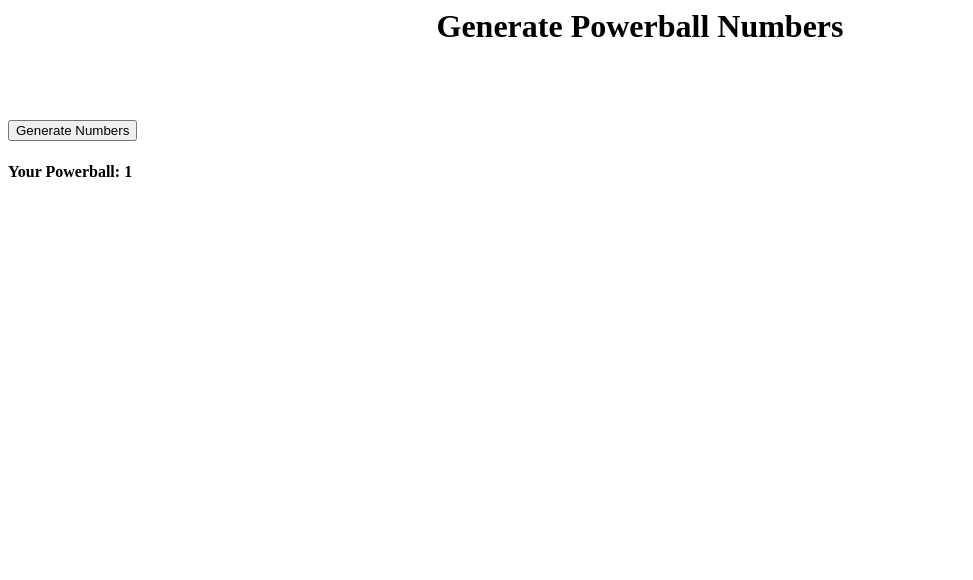
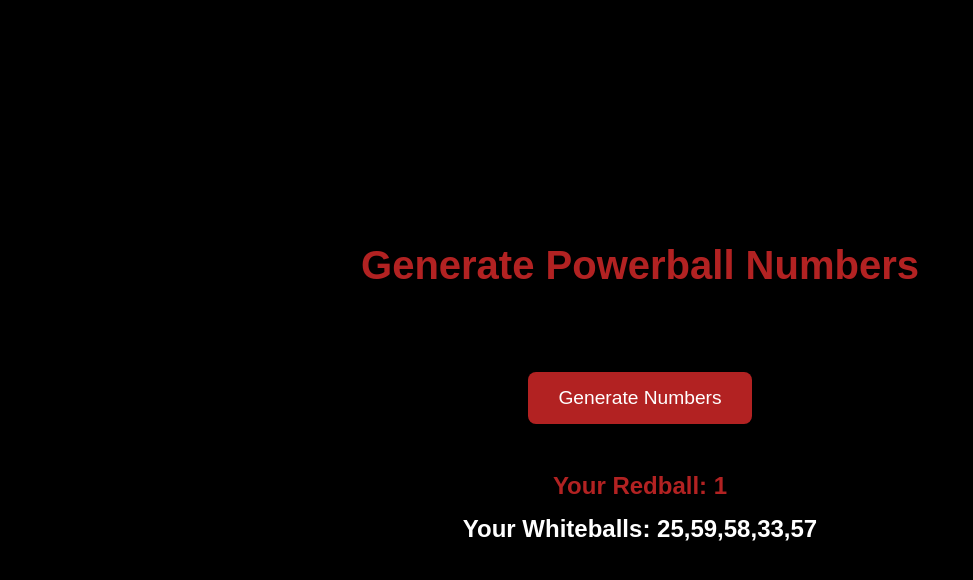
Before and after one commit to Rick7Peace/Powerball-Generator, a plain HTML site: page Powerball/assets/index.html in a window 1280 px wide. Both pictures are taken after a click on the button "Generate Numbers". Shown: the whole page, without its empty margins (0-973 px from the left). Drawn offline with Linux system fonts and the light colour scheme.

Commit message:
modified html, index.js, created css file

```diff
--- a/Powerball/assets/index.html
+++ b/Powerball/assets/index.html
@@ -1,5 +1,6 @@
 <!-- Declare the HTML document language as English -->
 <html lang="en">
+  <link rel ="stylesheet" href="./style.css">
   <head>
     <!-- Specify character encoding as UTF-8 to support most characters -->
     <meta charset="UTF-8" />
@@ -8,7 +9,7 @@
     <meta name="viewport" content="width=device-width, initial-scale=1.0" />
 
     <!-- Title that appears in the browser tab -->
-    <title>Powerball Exercise</title>
+    <title>Powerball Generator</title>
   </head>
 
   <body>
@@ -30,7 +31,7 @@
     <h4 id="redball"></h4>
 
     <!-- The white balls will appear here -->
-    <h4 id="whiteball"></h4>
+    <h4 id="whiteballs"></h4>
 
     <!-- Link to the external JavaScript file containing the Powerball logic -->
     <script src="./index.js"></script>
--- a/Powerball/assets/index.js
+++ b/Powerball/assets/index.js
@@ -1,41 +1,50 @@
-// Maximum possible number for the red Powerball
-const RED_MAX = 26;
+// Maximum number possible for the red Powerball (1 to 26)
+const MAX_RED_VALUE = 26;
 
-// Maximum possible number for the white balls
-const WHITE_MAX = 69;
+// Maximum number possible for the white balls (1 to 69)
+const MAX_WHITE_VALUE = 69;
 
-// Function to generate a random ball number between 1 and maxValue (inclusive)
+// Function to generate a random integer ball number between 1 and maxValue (inclusive)
 function getBall(maxValue) {
-  // Math.random() generates a decimal from 0 up to (but not including) 1
-  // Multiplying by maxValue scales it up, and Math.ceil() rounds up to get 1–maxValue
+  // Math.random() returns a decimal >=0 and <1
+  // Multiply by maxValue to scale range to >=0 and <maxValue
+  // Math.ceil() rounds up to give integer from 1 to maxValue
   return Math.ceil(Math.random() * maxValue);
 }
 
-// Main function to generate and display Powerball numbers
+// Main function to generate and display the Powerball numbers
 function getPowerball() {
-  // Generate the red ball number
-  var redBall = getBall(RED_MAX);
+  // Generate the red ball number randomly between 1 and MAX_RED_VALUE
+  var redBall = getBall(MAX_RED_VALUE);
 
-  // Create an empty array to hold the 5 white ball numbers
+  // Initialize an empty array to store the unique white balls
   var whiteBalls = [];
 
-  // Loop 5 times to get 5 random white ball numbers
-  for (let i = 0; i < 5; i++) {
-    var whiteBall = getBall(WHITE_MAX); // Generate a white ball
-    whiteBalls.push(whiteBall);         // Add it to the array
+  // Original method (commented out) that generated 5 white balls, allowing duplicates
+  // for (let i = 0; i < 5; i++) {
+  //   var whiteBall = getBall(MAX_WHITE_VALUE);
+  //   whiteBalls.push(whiteBall);
+  // }
+
+  // New method: keep generating random white balls until there are 5 unique numbers
+  while (whiteBalls.length < 5) {
+    var whiteBall = getBall(MAX_WHITE_VALUE);
+    // Add whiteBall only if it isn't already in the array (to ensure uniqueness)
+    if (!whiteBalls.includes(whiteBall)) {
+      whiteBalls.push(whiteBall);
+    }
   }
 
-  // Debugging: log the number of white balls generated
+  // Debug output: log how many white balls were generated (should be 5)
   console.log(whiteBalls.length);
 
-  // Debugging: log the first white ball generated
+  // Debug output: log the first white ball number generated
   console.log(whiteBalls[0]);
 
-  // Display the red ball number in the HTML element with id "redball"
-  document.getElementById("redball").innerHTML = "Your Powerball: " + redBall;
+  // Update the HTML element with id "redball" to show the red ball number
+  document.getElementById("redball").innerHTML = "Your Redball: " + redBall;
 
-  // Display the list of white ball numbers in the HTML element with id "whiteball-one"
-  // Currently, this shows them all together as a comma-separated string
-  document.getElementById("whiteball-one").innerHTML =
-    "Your Powerball: " + whiteBalls;
+  // Update the HTML element with id "whiteballs" to show all white balls as a comma-separated list
+  document.getElementById("whiteballs").innerHTML =
+    "Your Whiteballs: " + whiteBalls;
 }
--- /dev/null
+++ b/Powerball/assets/style.css
@@ -0,0 +1,63 @@
+/* Reset some default margin and padding */
+* {
+    margin: 0;
+    padding: 0;
+    box-sizing: border-box;
+  }
+
+  /* Body styles: use a nice font and center all content vertically and horizontally */
+  body {
+    font-family: Arial, Helvetica, sans-serif;
+    min-height: 100vh;
+    display: flex;
+    flex-direction: column;
+    justify-content: center; /* vertical center */
+    align-items: center;     /* horizontal center */
+    background: black;       /* changed to black */
+    padding: 20px;
+    text-align: center;
+  }
+
+  /* Style the main heading */
+  h1 {
+    color: #b22222; /* firebrick red for Powerball theme */
+    margin-bottom: 30px;
+    font-size: 2.5rem;
+  }
+
+  /* Style the button */
+  button {
+    background-color: #b22222;
+    color: white;
+    border: none;
+    padding: 15px 30px;
+    font-size: 1.2rem;
+    border-radius: 8px;
+    cursor: pointer;
+    transition: background-color 0.3s ease;
+    margin-bottom: 30px;
+  }
+
+  button:hover {
+    background-color: #8b1a1a;
+  }
+
+  /* Style the result headings */
+  h4 {
+    font-size: 1.5rem;
+    margin-bottom: 15px;
+    color: white;   /* default gray for results */
+    min-width: 300px;
+  }
+
+  /* Specific style for red ball text */
+  #redball {
+    color: #b22222;
+    font-weight: bold;
+  }
+
+  /* Specific style for white balls text only */
+  #whiteball-one {
+    color: white;   /* changed to white */
+    font-weight: 600;
+  }
```
